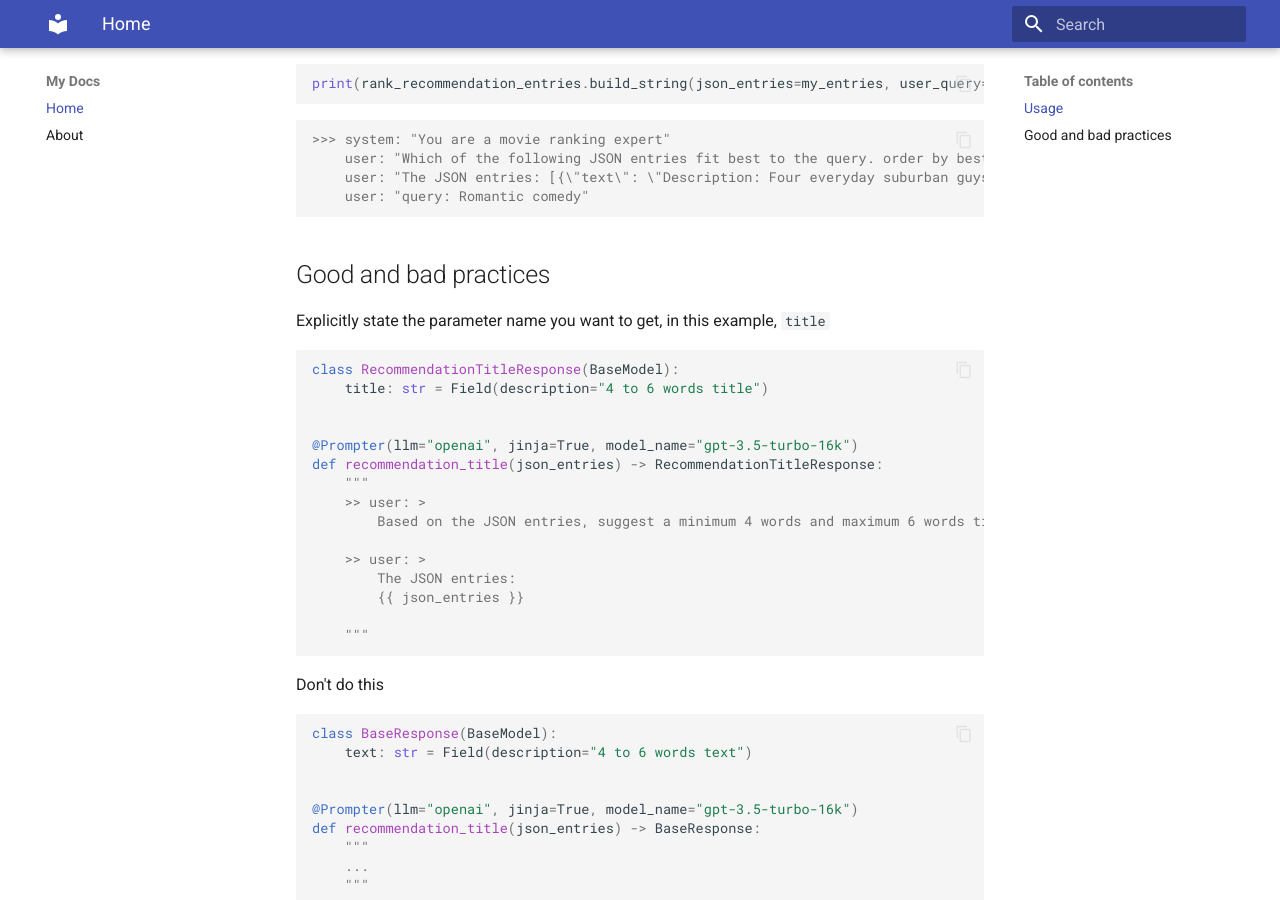
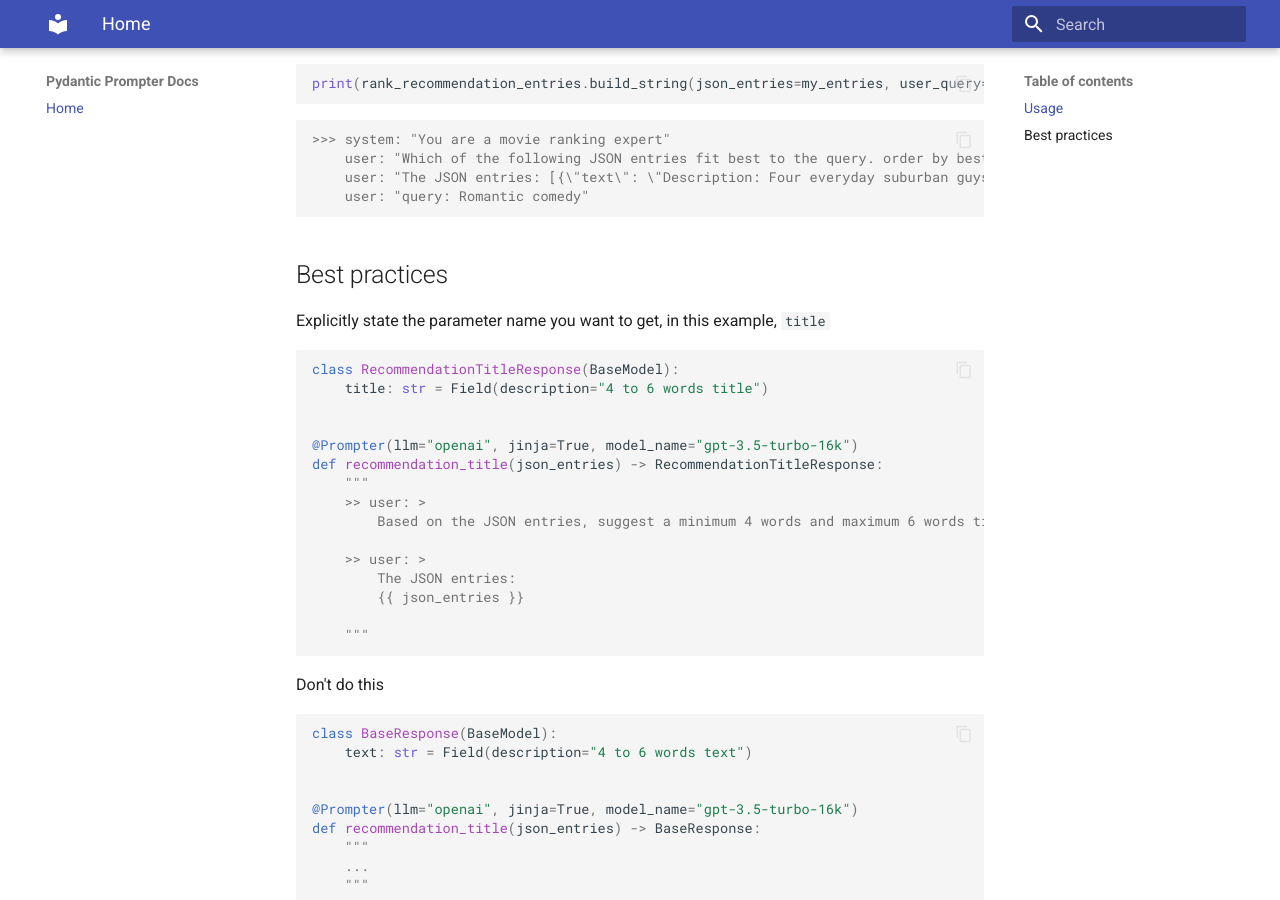
Before and after one commit to helmanofer/pydantic-prompter, an MkDocs documentation site: the page built from docs/index.md, in a window 1280 px wide and 900 px high, scrolled down 1246 px. Built offline with MkDocs 1.6.1 and Material for MkDocs 9.7.7, drawn with Linux system fonts in a browser that asks for light colours.

Commit message:
update docs
Signed-off-by: Ofer Helman <ofer.helman@kaltura.com>

````diff
--- a/docs/index.md
+++ b/docs/index.md
@@ -70,7 +70,7 @@ print(rank_recommendation_entries.build_string(json_entries=my_entries, user_que
     user: "query: Romantic comedy"
 ```
 
-## Good and bad practices
+## Best practices
 
 Explicitly state the parameter name you want to get, in this example, `title`
 
--- a/mkdocs.yml
+++ b/mkdocs.yml
@@ -1,7 +1,6 @@
-site_name: My Docs
+site_name: Pydantic Prompter Docs
 nav:
   - Home: index.md
-  - About: about.md
 theme:
   name: material
   features:
````
Also changed, not shown: 1 other file.
